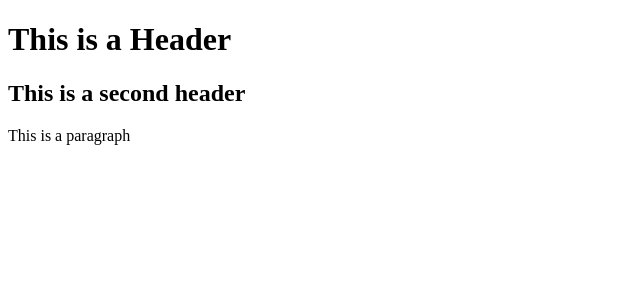
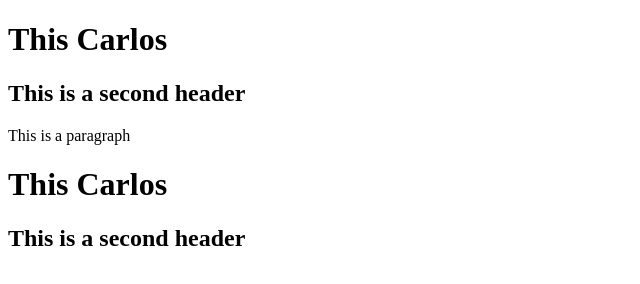
Before and after one commit to cardavid11/git-test, a website: page index.html in a window 1280 px wide. Shown: the whole page, without its empty margins (0-640 px from the left). Drawn offline with Linux system fonts and the light colour scheme.

Commit message:
fourth commit

```diff
--- a/index.html
+++ b/index.html
@@ -5,8 +5,10 @@
         <title></title>
     </head>
     <body>
-        <h1>This is a Header</h1>
+        <h1>This Carlos</h1>
         <h2>This is a second header</h2>
         <p>This is a paragraph</p>
+        <h1>This Carlos</h1>
+        <h2>This is a second header</h2>
     </body>
 </html>
```
Also changed, not shown: package.json (added, +24 -0 lines), 2 other files.
